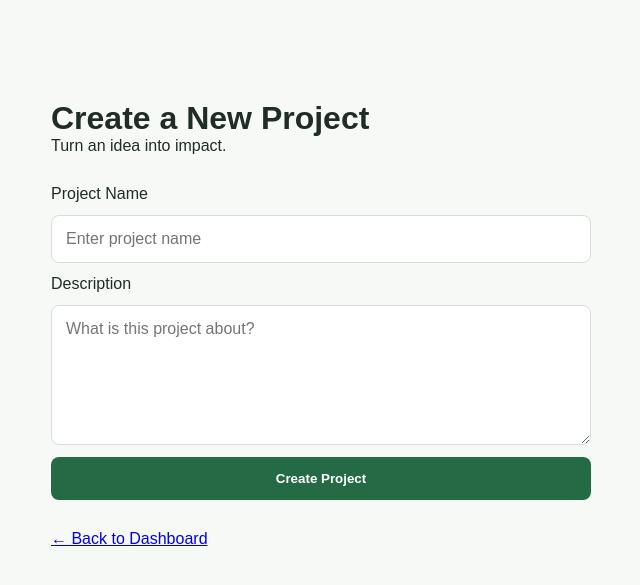
After one commit to susu2026-ux/ripple, a Flask app: page /project in a window 1280 px wide. The commit adds this page. Shown: the top 585 px of the page, without its empty margins (319-959 px from the left). Run offline with Flask 3, Linux system fonts and the light colour scheme; the visitor is signed in with stand-in values (Sample User, id 1).

Commit message:
Add project creation and dashboard

```diff
--- a/app.py
+++ b/app.py
@@ -18,8 +18,17 @@ def get_db():
 
 @app.route("/")
 def index():
-    return render_template("index.html")
+    if "user_id" not in session:
+        return redirect("/login")
 
+    db = get_db()
+    projects = db.execute(
+        "SELECT * FROM projects WHERE user_id = ?",
+        (session["user_id"],)
+    ).fetchall()
+    db.close()
+
+    return render_template("index.html", projects=projects)
 
 @app.route("/register", methods=["GET", "POST"])
 def register():
@@ -64,16 +73,11 @@ def login():
         username = request.form.get("username")
         password = request.form.get("password")
 
-        if not username or not password:
-            return "Please enter your username and password", 400
-
         db = get_db()
-
         user = db.execute(
             "SELECT * FROM users WHERE username = ?",
             (username,)
         ).fetchone()
-
         db.close()
 
         if user is None or not check_password_hash(user["hash"], password):
@@ -85,3 +89,25 @@ def login():
         return redirect("/")
 
     return render_template("login.html")
+
+
+@app.route("/project", methods=["GET", "POST"])
+def project():
+    if "user_id" not in session:
+        return redirect("/login")
+
+    if request.method == "POST":
+        title = request.form.get("title")
+        description = request.form.get("description")
+
+        db = get_db()
+        db.execute(
+            "INSERT INTO projects (user_id, title, description) VALUES (?, ?, ?)",
+            (session["user_id"], title, description)
+        )
+        db.commit()
+        db.close()
+
+        return redirect("/")
+
+    return render_template("project.html")
--- a/static/styles.css
+++ b/static/styles.css
@@ -191,3 +191,95 @@ nav {
     font-weight: bold;
     text-decoration: none;
 }
+.projects-section {
+    margin: 70px auto;
+    max-width: 1100px;
+    padding: 0 30px;
+}
+
+.projects-header {
+    align-items: center;
+    display: flex;
+    justify-content: space-between;
+    margin-bottom: 28px;
+}
+
+.projects-header h2 {
+    font-size: 30px;
+    margin-bottom: 6px;
+}
+
+.projects-header p {
+    color: #68736c;
+    margin: 0;
+}
+
+.new-project-button {
+    background-color: #246b45;
+    border-radius: 8px;
+    color: white;
+    font-weight: bold;
+    padding: 12px 18px;
+    text-decoration: none;
+}
+
+.projects-grid {
+    display: grid;
+    gap: 20px;
+    grid-template-columns: repeat(auto-fit, minmax(250px, 1fr));
+}
+
+.project-card,
+.empty-projects {
+    background-color: white;
+    border: 1px solid #e1e7e3;
+    border-radius: 14px;
+    padding: 25px;
+}
+
+.project-card h3,
+.empty-projects h3 {
+    margin-top: 0;
+}
+
+.project-card p,
+.empty-projects p {
+    color: #68736c;
+    line-height: 1.5;
+}
+
+.project-container {
+    margin: 70px auto;
+    max-width: 600px;
+    padding: 30px;
+}
+
+.project-container form {
+    display: flex;
+    flex-direction: column;
+    gap: 12px;
+    margin: 30px 0;
+}
+
+.project-container input,
+.project-container textarea {
+    border: 1px solid #d7ded9;
+    border-radius: 8px;
+    font: inherit;
+    padding: 14px;
+}
+
+.project-container textarea {
+    min-height: 140px;
+    resize: vertical;
+}
+
+.project-container button {
+    background-color: #246b45;
+    border: none;
+    border-radius: 8px;
+    color: white;
+    cursor: pointer;
+    font-weight: bold;
+    padding: 14px;
+}
--- /dev/null
+++ b/templates/project.html
@@ -0,0 +1,43 @@
+<!DOCTYPE html>
+<html lang="en">
+<head>
+    <meta charset="UTF-8">
+    <meta name="viewport" content="width=device-width, initial-scale=1.0">
+    <title>Create Project | Ripple</title>
+    <link rel="stylesheet" href="/static/styles.css">
+</head>
+
+<body>
+
+    <div class="project-container">
+        <h1>Create a New Project</h1>
+        <p>Turn an idea into impact.</p>
+
+        <form action="/project" method="post">
+
+            <label for="title">Project Name</label>
+            <input
+                type="text"
+                id="title"
+                name="title"
+                placeholder="Enter project name"
+                required
+            >
+
+            <label for="description">Description</label>
+            <textarea
+                id="description"
+                name="description"
+                placeholder="What is this project about?"
+                required
+            ></textarea>
+
+            <button type="submit">Create Project</button>
+
+        </form>
+
+        <a href="/">← Back to Dashboard</a>
+    </div>
+
+</body>
+</html>
```
Also changed, not shown: templates/index.html (+24 -1 lines), 1 other file.
